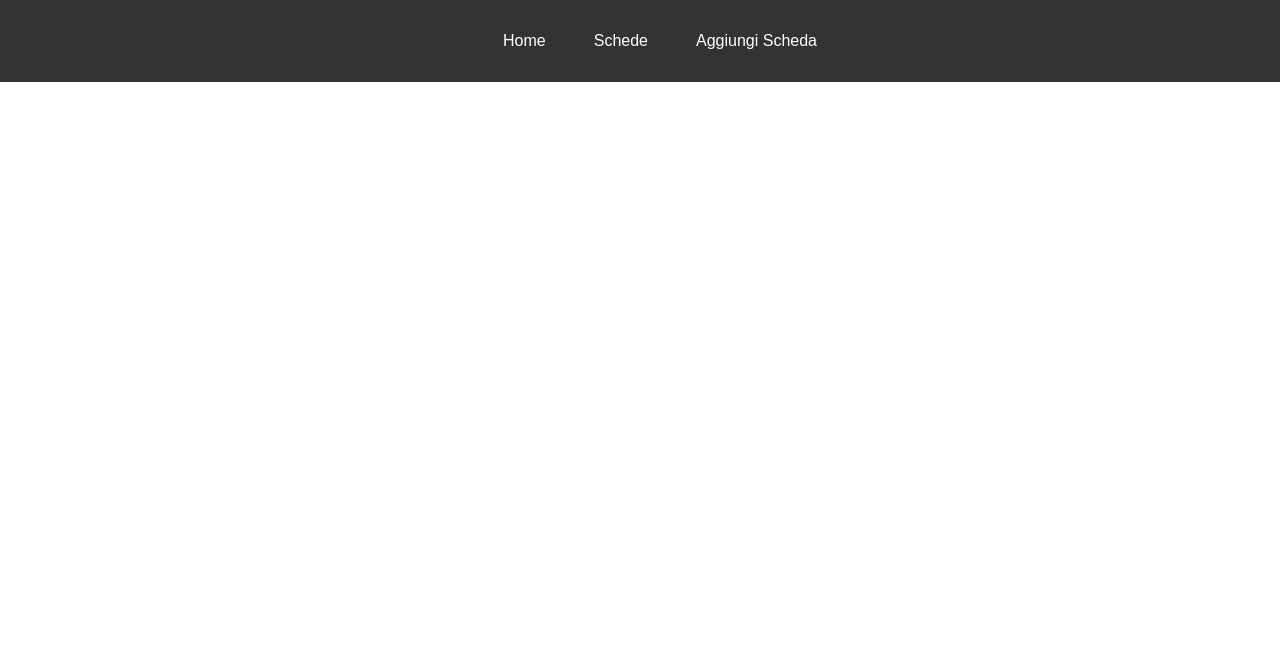
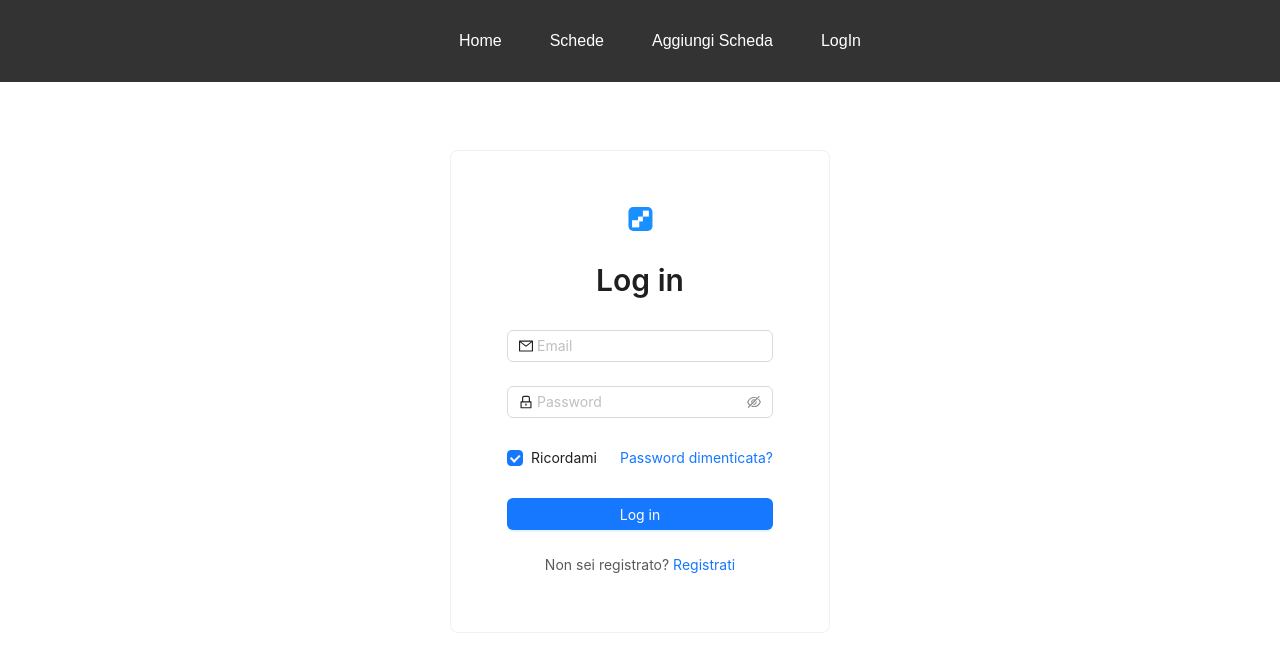
Before and after one commit to MikeV5/stage-viaggi-website, a React (Create React App) app: page /login in a window 1280 px wide. Shown: the top 672 px of the page. Built offline with nearby package versions, Linux system fonts and the light colour scheme; what @react-pdf/renderer would draw is missing.

Commit message:
login form

```diff
--- a/src/App.js
+++ b/src/App.js
@@ -7,6 +7,7 @@ import EditScheda from './components/EditScheda';
 import Navbar from './components/Navbar';
 import FormComponent from './components/FormComponent';
 import AllSchede from './components/AllSchede';
+import LoginForm from './components/LoginForm';
 import './styles/App.css';
 
 function App() {
@@ -22,6 +23,7 @@ function App() {
                             <Route path="/edit-scheda" element={<EditScheda />} />
                             <Route path="/edit-form" element={<FormComponent />} />
                             <Route path="/all-schede" element={<AllSchede />} />
+                            <Route path="/login" element={<LoginForm />} />
                         </Routes>
                     </div>
                 </div>
--- /dev/null
+++ b/src/components/LoginForm.js
@@ -0,0 +1,125 @@
+import React from "react";
+import { Button, Checkbox, Form, Grid, Input, Card, theme, Typography } from "antd";
+import { LockOutlined, MailOutlined } from "@ant-design/icons";
+
+const { useToken } = theme;
+const { useBreakpoint } = Grid;
+const { Text, Title, Link } = Typography;
+
+export default function App() {
+  const { token } = useToken();
+  const screens = useBreakpoint();
+
+  const onFinish = (values) => {
+    console.log("Received values of form: ", values);
+  };
+
+  const styles = {
+    section: {
+      display: "flex",
+      justifyContent: "center", // Centra il form orizzontalmente
+     // paddingTop: "50px", // Aggiungi spazio dall'alto
+     alignItems: "center",
+      backgroundColor: token.colorBgContainer,
+      padding: screens.md ? `${token.sizeXXL}px 0px` : "0px",
+      //height: "100vh", // Imposta l'altezza a 100vh per garantire il corretto allineamento
+    },
+    card: {
+      width: "100%",
+      maxWidth: "380px",
+      padding: screens.md ? `${token.paddingXL}px` : `${token.sizeXXL}px ${token.padding}px`,
+    },
+    header: {
+      marginBottom: token.marginXL,
+      textAlign: "center",
+    },
+    footer: {
+      marginTop: token.marginLG,
+      textAlign: "center",
+    },
+    forgotPassword: {
+      float: "right",
+    },
+    text: {
+      color: token.colorTextSecondary,
+    },
+    title: {
+      fontSize: screens.md ? token.fontSizeHeading2 : token.fontSizeHeading3,
+    },
+  };
+
+  return (
+    <section style={styles.section}>
+      <Card style={styles.card}>
+        <div style={styles.header}>
+          <svg
+            width="25"
+            height="24"
+            viewBox="0 0 25 24"
+            fill="none"
+            xmlns="http://www.w3.org/2000/svg"
+          >
+            <rect x="0.464294" width="24" height="24" rx="4.8" fill="#1890FF" />
+            <path d="M14.8643 3.6001H20.8643V9.6001H14.8643V3.6001Z" fill="white" />
+            <path d="M10.0643 9.6001H14.8643V14.4001H10.0643V9.6001Z" fill="white" />
+            <path d="M4.06427 13.2001H11.2643V20.4001H4.06427V13.2001Z" fill="white" />
+          </svg>
+
+          <Title style={styles.title}>Log in</Title>
+
+        </div>
+
+        <Form
+          name="normal_login"
+          initialValues={{
+            remember: true,
+          }}
+          onFinish={onFinish}
+          layout="vertical"
+          requiredMark="optional"
+        >
+          <Form.Item
+            name="email"
+            rules={[
+              {
+                type: "email",
+                required: true,
+                message: "Inserisci la tua email!",
+              },
+            ]}
+          >
+            <Input prefix={<MailOutlined />} placeholder="Email" />
+          </Form.Item>
+          <Form.Item
+            name="password"
+            rules={[
+              {
+                required: true,
+                message: "Inserisci la tua password!",
+              },
+            ]}
+          >
+            <Input.Password prefix={<LockOutlined />} type="password" placeholder="Password" />
+          </Form.Item>
+          <Form.Item>
+            <Form.Item name="remember" valuePropName="checked" noStyle>
+              <Checkbox>Ricordami</Checkbox>
+            </Form.Item>
+            <a style={styles.forgotPassword} href="">
+              Password dimenticata?
+            </a>
+          </Form.Item>
+          <Form.Item style={{ marginBottom: "0px" }}>
+            <Button block type="primary" htmlType="submit">
+              Log in
+            </Button>
+            <div style={styles.footer}>
+              <Text style={styles.text}>Non sei registrato?</Text>{" "}
+              <Link href="">Registrati</Link>
+            </div>
+          </Form.Item>
+        </Form>
+      </Card>
+    </section>
+  );
+}
--- a/src/components/Navbar.js
+++ b/src/components/Navbar.js
@@ -9,6 +9,7 @@ const Navbar = () => {
                 <li><Link to="/">Home</Link></li>
                 <li><Link to="/all-schede">Schede</Link></li>
                 <li><Link to="/add-scheda">Aggiungi Scheda</Link></li>
+                <li><Link to="/login">LogIn</Link></li>
             </ul>
         </nav>
     );
```
